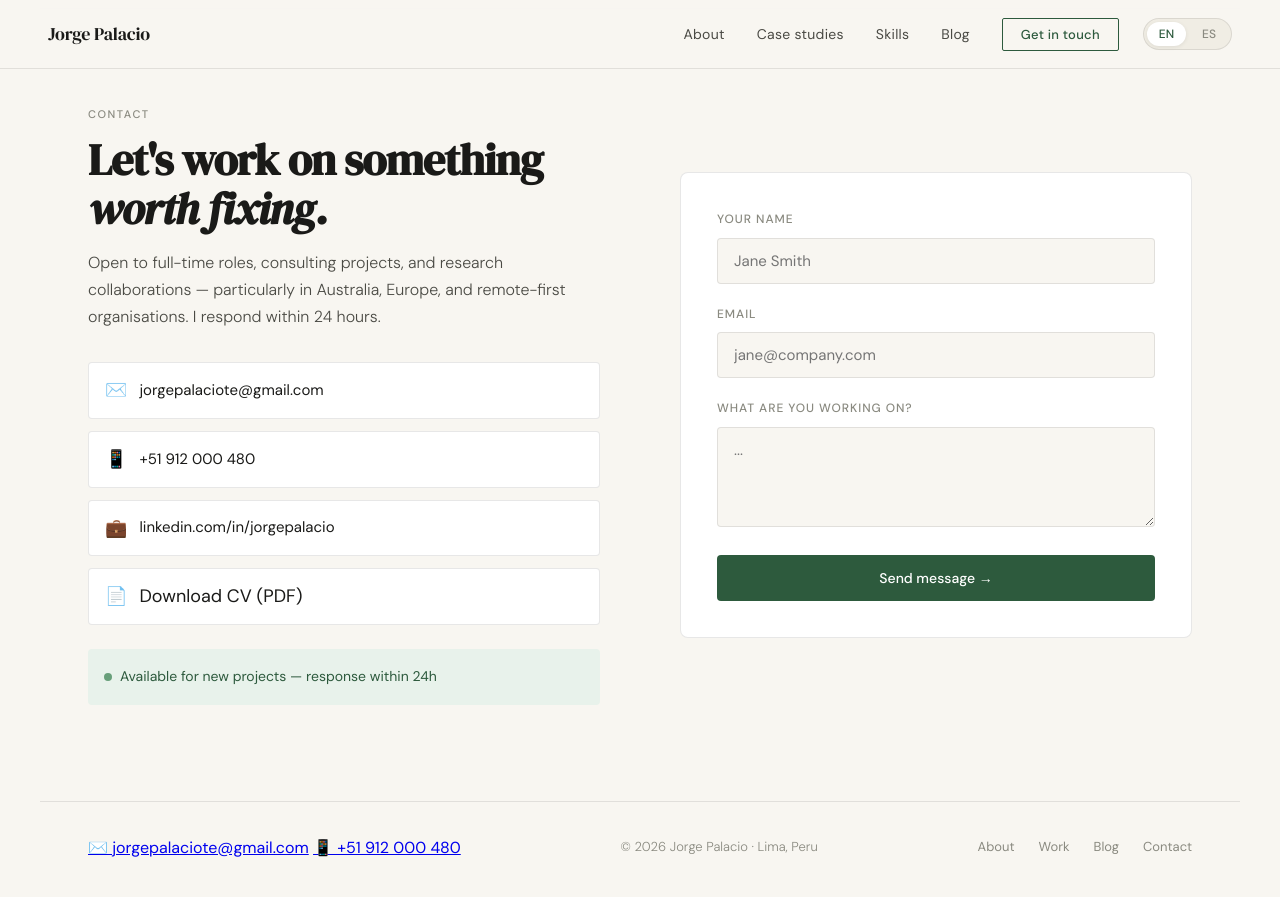
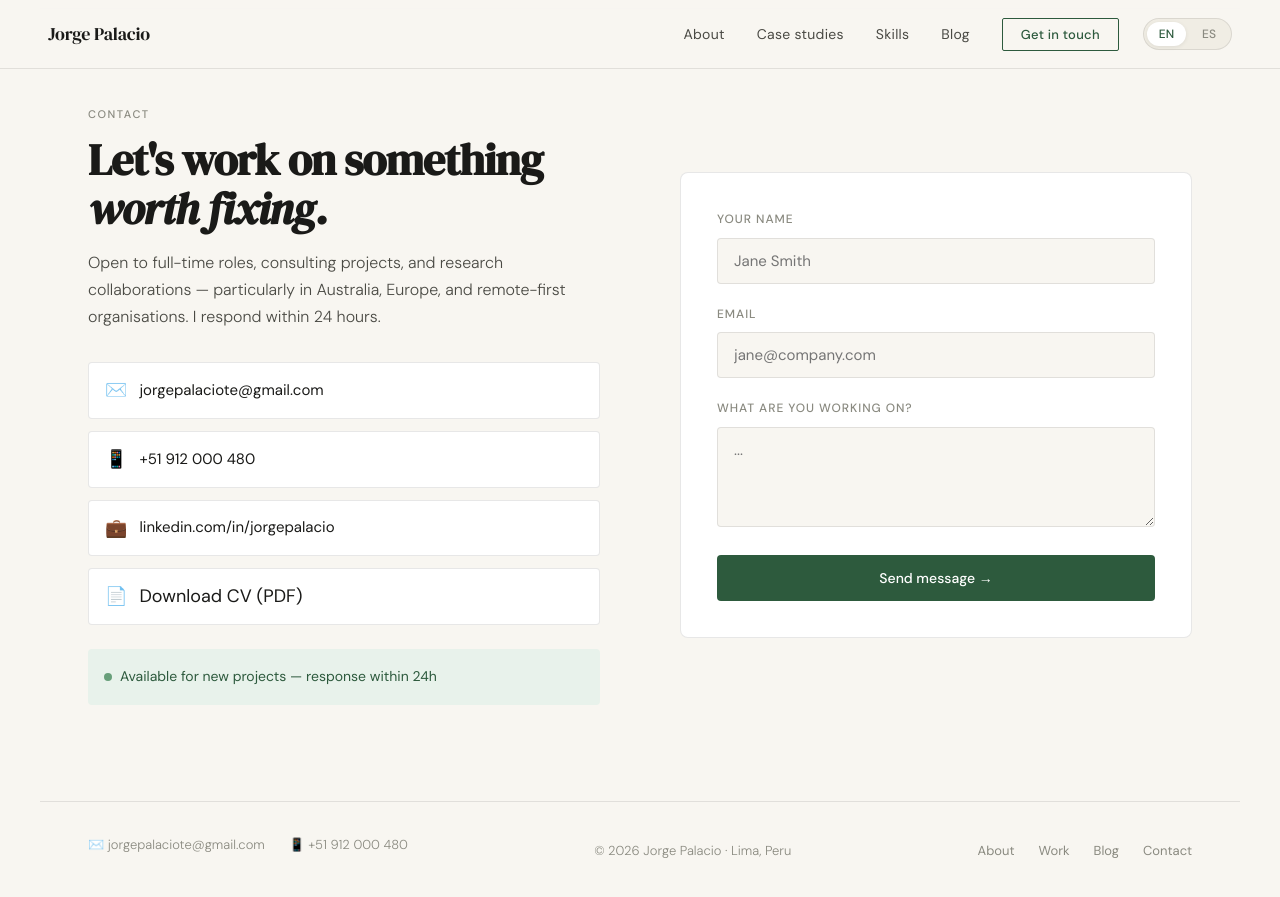
Before and after one commit to jorgepalaciot/Jorgepalaciot.github.io, a Jekyll site: the page built from index.html, in a window 1280 px wide and 900 px high, scrolled down 4189 px. Shown: the top 897 px of the window. Built offline with Jekyll 4.4.1, drawn with Linux system fonts in a browser that asks for light colours.

Commit message:
Update main.css

```diff
--- a/assets/css/main.css
+++ b/assets/css/main.css
@@ -173,7 +173,17 @@ footer p { font-size: 13px; color: var(--ink-faint); font-weight: 300; }
 .footer-links { display: flex; gap: 24px; }
 .footer-links a { font-size: 13px; color: var(--ink-faint); text-decoration: none; }
 .footer-links a:hover { color: var(--accent); }
-
+.footer-contact { display: flex; gap: 24px; flex-wrap: wrap; margin-bottom: 12px; }
+.footer-contact a {
+  font-size: 13px !important;
+  color: var(--ink-faint) !important;
+  text-decoration: none !important;
+  font-family: var(--sans) !important;
+  font-weight: 300 !important;
+  transition: color .2s;
+}
+.footer-contact a:hover { color: var(--accent) !important; }
+.footer-contact a:visited { color: var(--ink-faint) !important; }
 
 /* REVEAL */
 .reveal { opacity: 0; transform: translateY(24px); transition: opacity .6s ease, transform .6s ease; }
```
